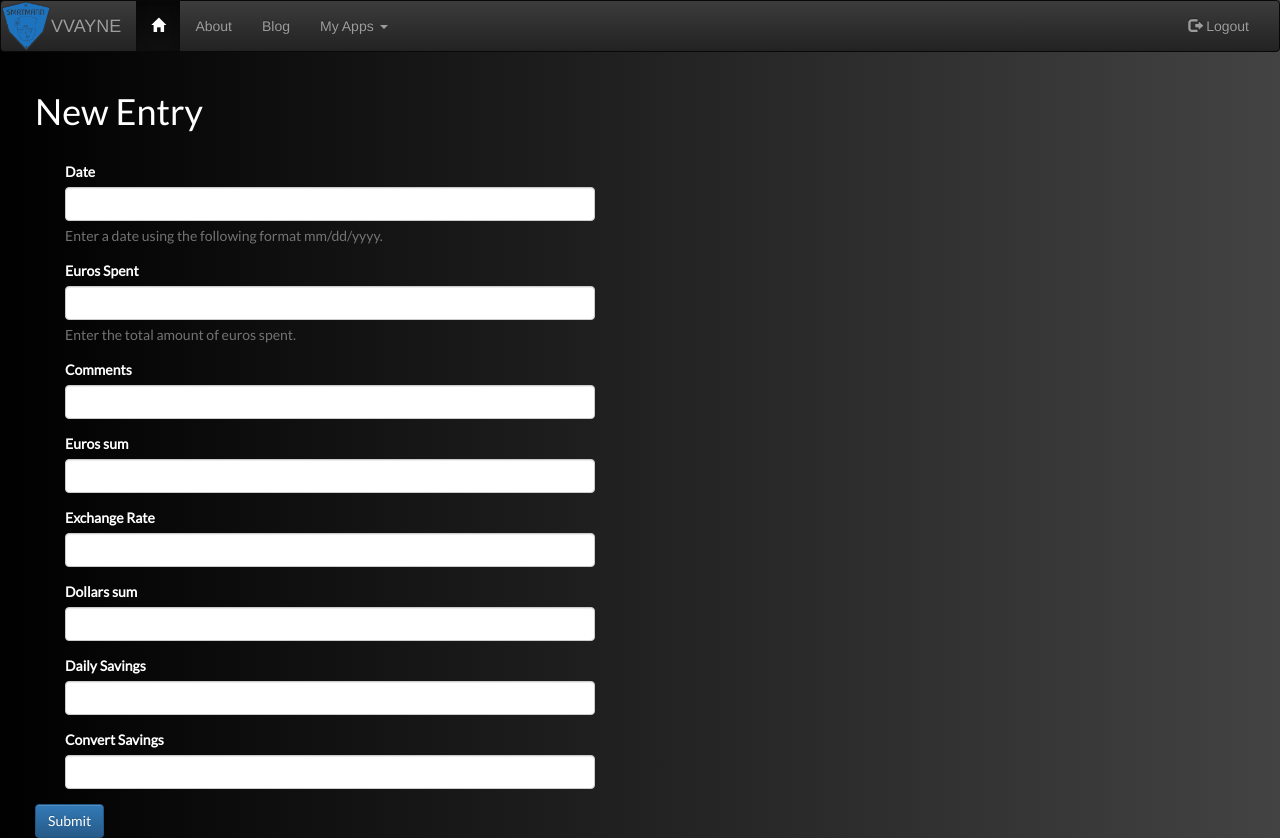
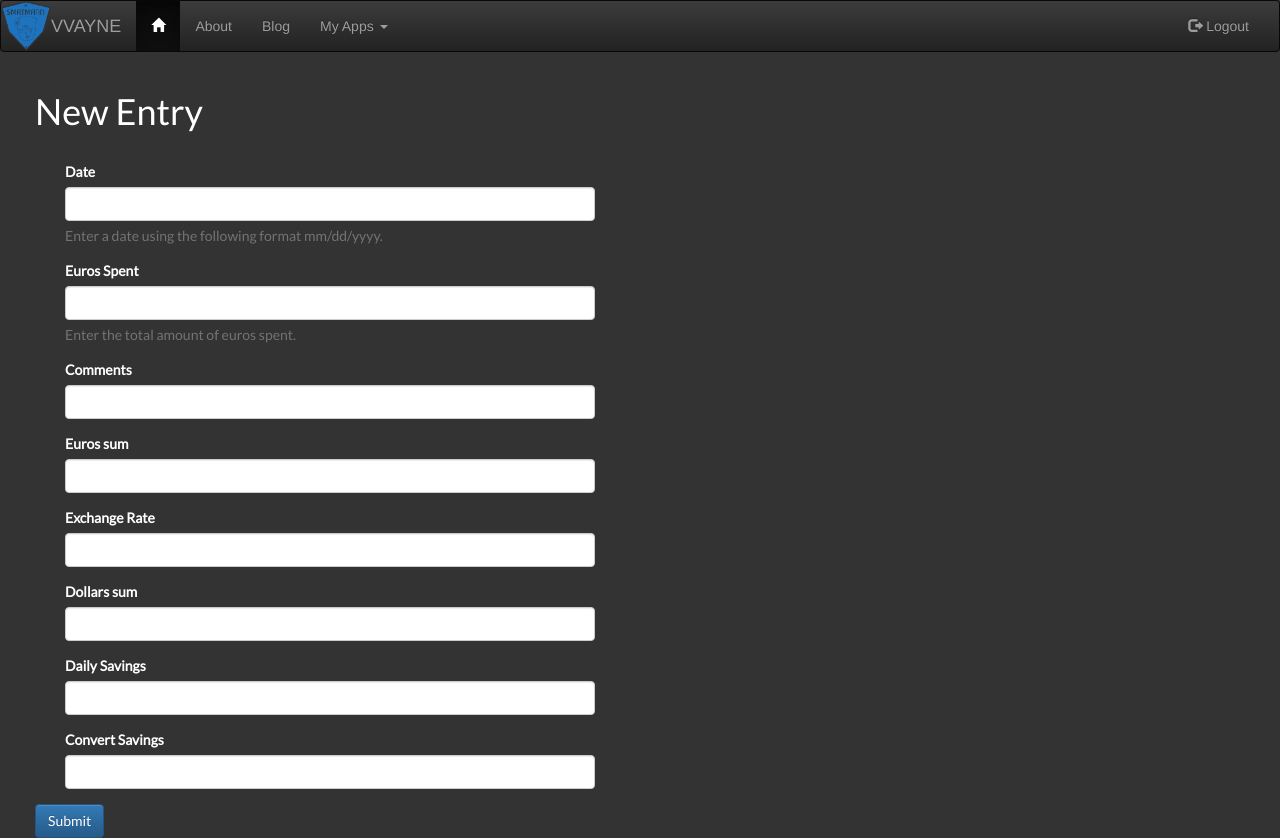
Before and after one commit to griggz/mysite, a Django app: page /argent/entry/add/ in a window 1280 px wide. Run offline with Django 3.2, Linux system fonts and the light colour scheme; a user stored in the database is signed in; some libraries are stand-ins or nearby versions.

Commit message:
changed background color

```diff
--- a/home/static/home/css/header.css
+++ b/home/static/home/css/header.css
@@ -1,5 +1,5 @@
 body {
 
-    background-image: linear-gradient(90deg, #000000, #434343);
+    background-color: #333;
 
 }
```
Also changed, not shown: db.sqlite3.
